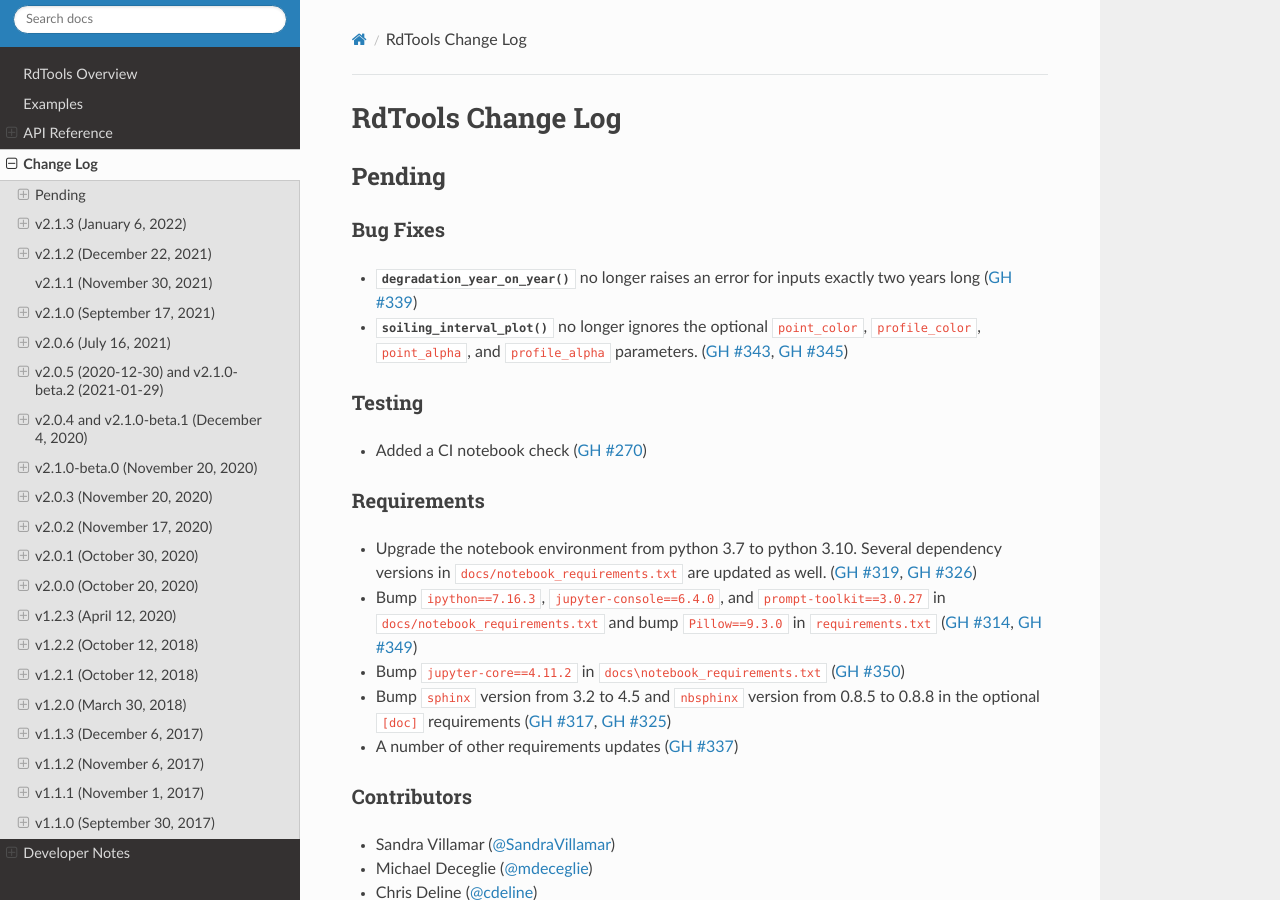
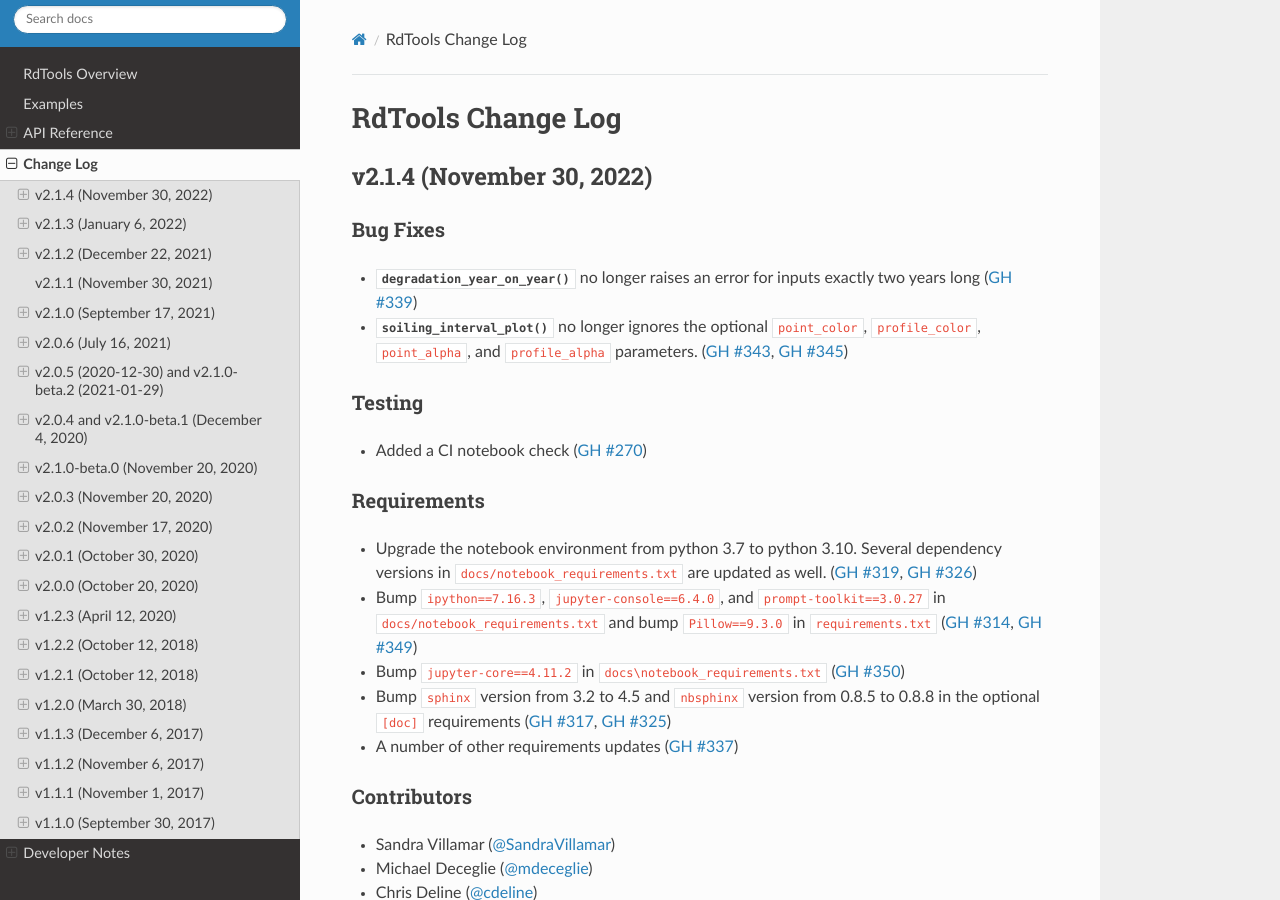
Before and after one commit to NREL/rdtools, a Sphinx documentation site: the page built from docs/sphinx/source/changelog.rst, in a window 1280 px wide and 900 px high. Built offline with Sphinx 7.4.7 and the Read the Docs theme 2.0.0, drawn with Linux system fonts in a browser that asks for light colours; pages that are not in the unit, such as notebooks, are missing from menus.

Commit message:
rename the change log

```diff
--- a/docs/sphinx/source/changelog.rst
+++ b/docs/sphinx/source/changelog.rst
@@ -1,6 +1,6 @@
 RdTools Change Log
 ==================
-.. include:: changelog/pending.rst
+.. include:: changelog/v2.1.4.rst
 .. include:: changelog/v2.1.3.rst
 .. include:: changelog/v2.1.2.rst
 .. include:: changelog/v2.1.1.rst
--- a/docs/sphinx/source/changelog/pending.rst
+++ b/docs/sphinx/source/changelog/v2.1.4.rst
@@ -1,6 +1,6 @@
-************************
-Pending
-************************
+**************************
+v2.1.4 (November 30, 2022)
+**************************
 
 Bug Fixes
 ---------
```
